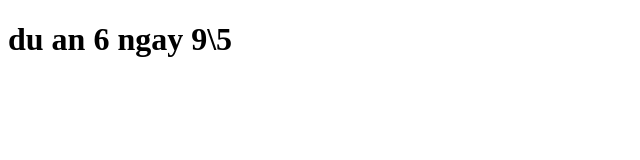
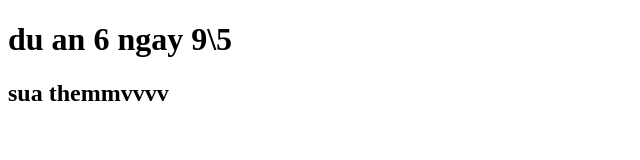
Before and after one commit to toituhocvn/du-an-6, a plain HTML site: page index.html in a window 1280 px wide. Shown: the whole page, without its empty margins (0-640 px from the left). Drawn offline with Linux system fonts and the light colour scheme.

Commit message:
1. sua lan 1

```diff
--- a/index.html
+++ b/index.html
@@ -7,5 +7,6 @@
   </head>
   <body>
     <h1>du an 6 ngay 9\5</h1>
+    <h2>sua themmvvvv</h2>
   </body>
 </html>
```
